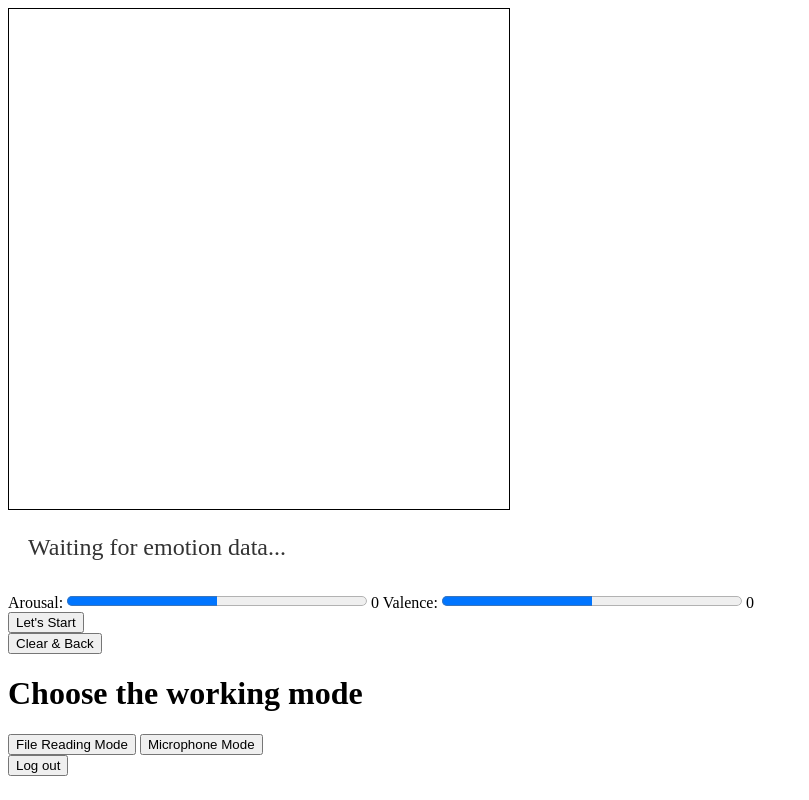
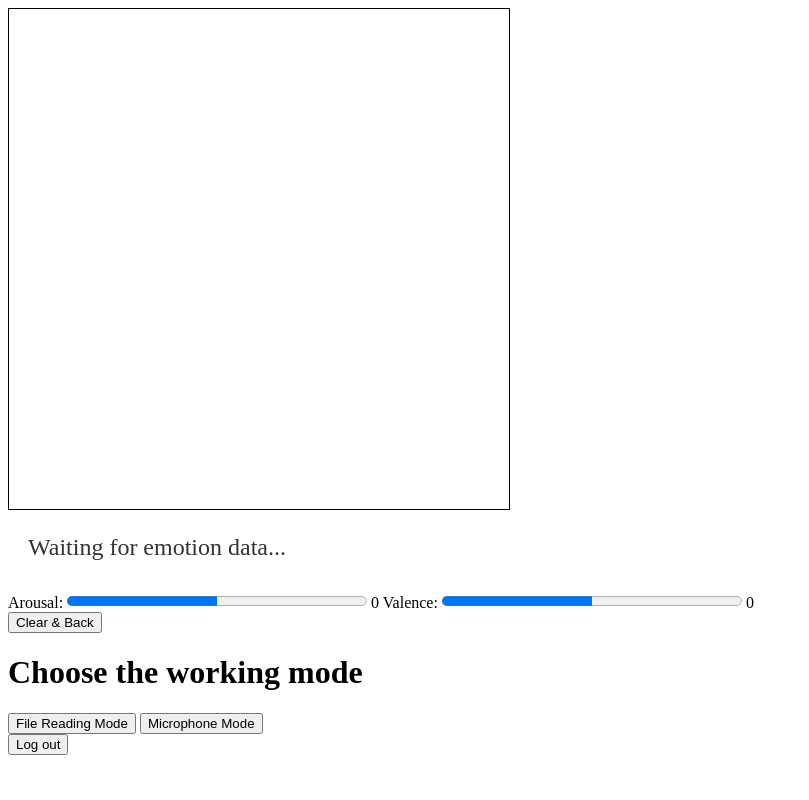
Before and after one commit to Zhu-Lifeng/Real-time-MER.Music-Visualizer, a Python web app: template Back_Stage/templates/C_index.html in a window 1280 px wide. Shown: the whole page, without its empty margins (0-809 px from the left). Run offline with Jinja, Linux system fonts and the light colour scheme; the template is opened without the code that fills it, so the values that code supplies are empty.

Commit message:
Update C_index.html

```diff
--- a/Back_Stage/templates/C_index.html
+++ b/Back_Stage/templates/C_index.html
@@ -113,9 +113,6 @@
     <progress id="valenceProgress" value="50" max="100" style="width: 300px; height: 20px;"></progress>
     <span id="valenceValue">0</span>
 
-    <form action="/start" method="post">
-        <button type="submit">Let's Start</button>
-    </form>
 
     <form action="/stop" method="post">
         <button type="submit">Clear & Back</button>
@@ -132,7 +129,7 @@
         <h1>Upload a File</h1>
         <form action="/upload" method="post" enctype="multipart/form-data">
             <input lang="en" type="file" value="Select File" name="file" >
-            <input type="submit" value="Upload">
+            <input type="submit" value="Start">
         </form>
         {% with messages = get_flashed_messages() %}
             {% if messages %}
```
